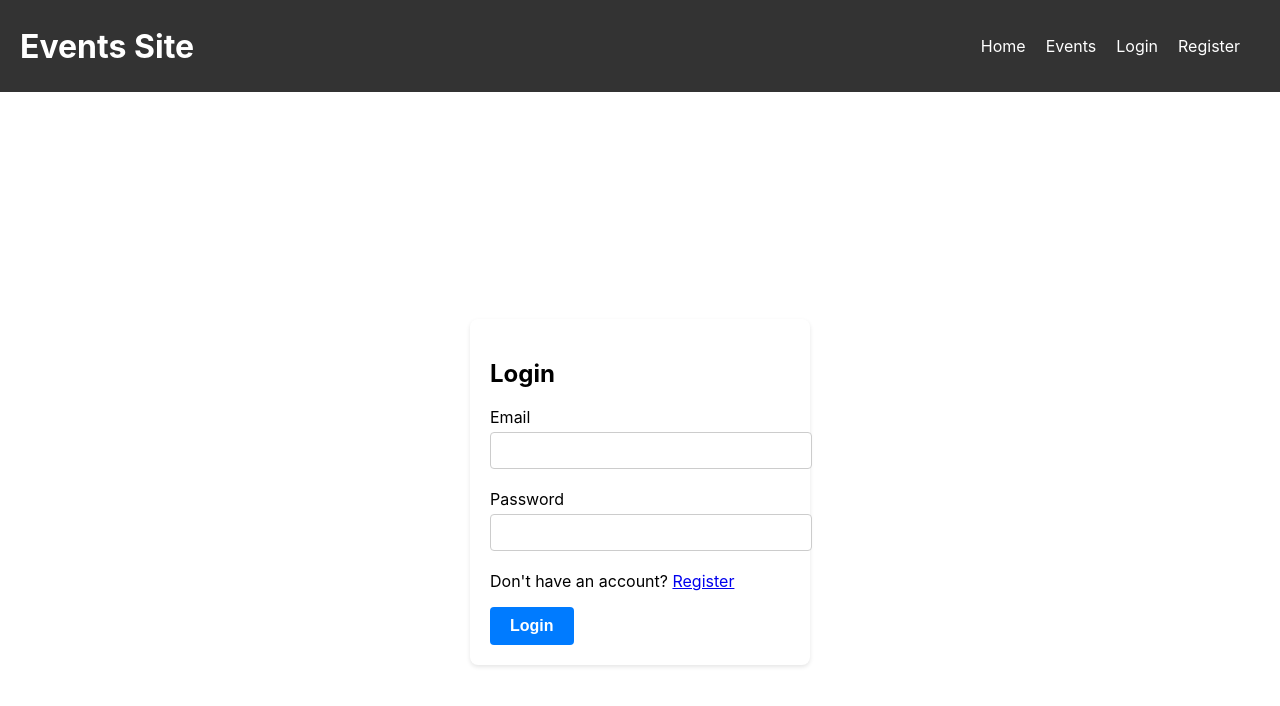
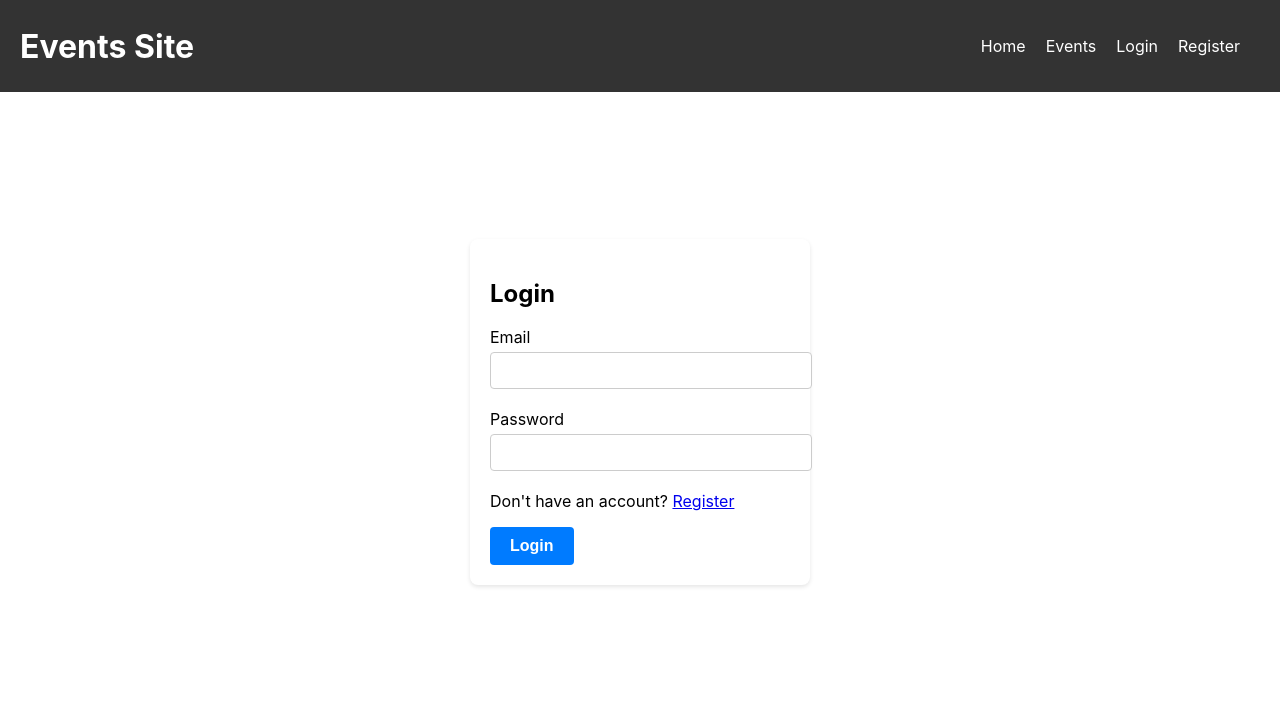
Before and after one commit to AwfulIceCream/event-site, a React (Create React App) app in the folder events-app/: page /login in a window 1280 px wide. Shown: the top 706 px of the page. Built offline with nearby package versions, Linux system fonts and the light colour scheme.

Commit message:
Adjust height of login and register pages

```diff
--- a/events-app/src/components/Login/login.scss
+++ b/events-app/src/components/Login/login.scss
@@ -5,7 +5,7 @@
   display: flex;
   justify-content: center;
   align-items: center;
-  height: 100vh;
+  height: 80vh;
 }
 
 .login-form {
--- a/events-app/src/components/Register/register.scss
+++ b/events-app/src/components/Register/register.scss
@@ -5,7 +5,7 @@
   display: flex;
   justify-content: center;
   align-items: center;
-  height: 100vh;
+  height: 80vh;
 }
 
 .register-form {
--- a/events-app/src/styles.css
+++ b/events-app/src/styles.css
@@ -331,7 +331,7 @@ footer {
   display: flex;
   justify-content: center;
   align-items: center;
-  height: 100vh;
+  height: 80vh;
 }
 
 .login-form {
@@ -378,7 +378,7 @@ footer {
   display: flex;
   justify-content: center;
   align-items: center;
-  height: 100vh;
+  height: 80vh;
 }
 
 .register-form {
```
